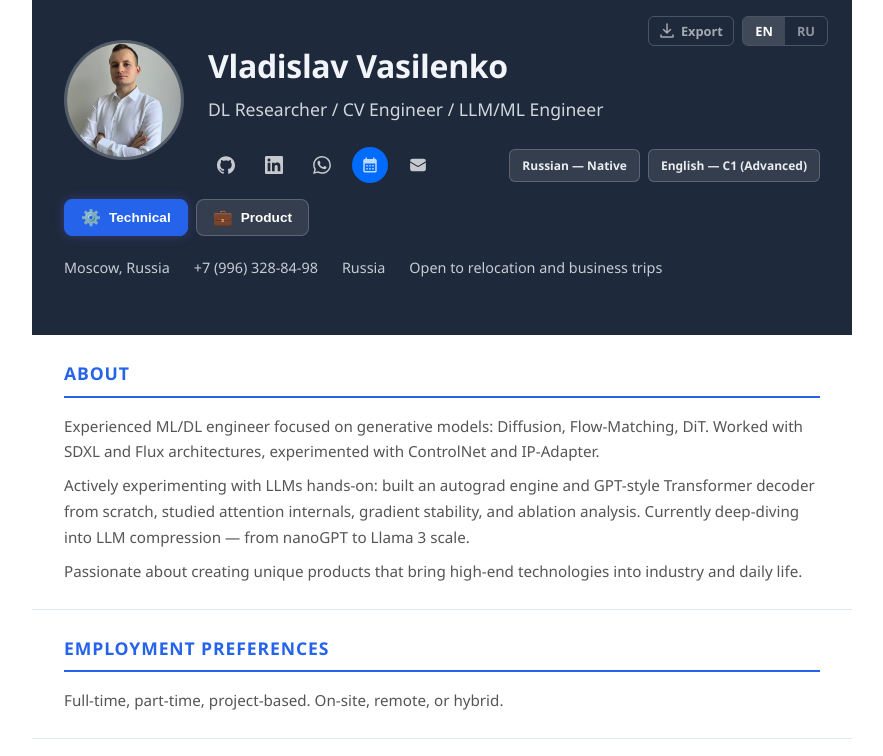
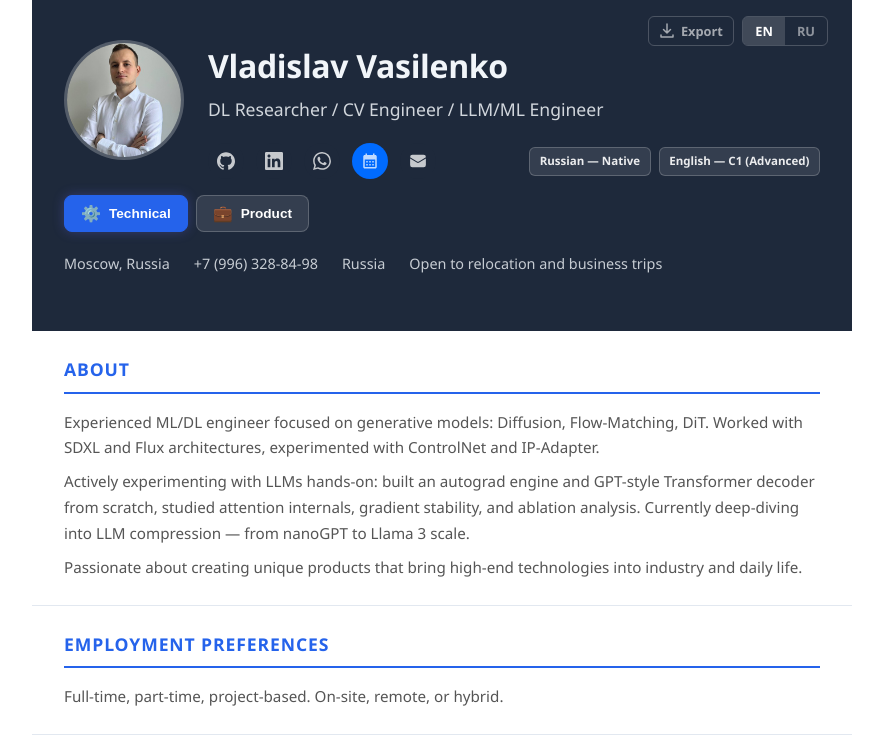
Before and after one commit to vladislav-vasilenko/vladislav-vasilenko.github.io, a website built with Vite: page index.html in a window 1280 px wide. Shown: the top 756 px of the page, without its empty margins (198-1081 px from the left). Built offline with nearby package versions, Linux system fonts and the light colour scheme.

Commit message:
fix: improve header language tag layout

```diff
--- a/content/ru/cv.json
+++ b/content/ru/cv.json
@@ -209,7 +209,7 @@
     }
   ],
   "languages": [
-    "Русский — Родной",
-    "Английский — C1 (Продвинутый)"
+    "Русский (Родной)",
+    "Английский (C1 Advanced)"
   ]
 }
--- a/src/style.css
+++ b/src/style.css
@@ -1054,8 +1054,8 @@ a:hover {
   display: flex;
   justify-content: space-between;
   align-items: center;
-  gap: 1.5rem;
-  margin-top: 1.5rem;
+  gap: 1rem;
+  margin-top: 1.25rem;
   flex-wrap: wrap;
 }
 
@@ -1072,11 +1072,11 @@ a:hover {
 }
 
 .lang-tag {
-  font-size: 0.75rem;
+  font-size: 0.72rem;
   font-weight: 600;
   color: rgba(255, 255, 255, 0.9);
   background: rgba(255, 255, 255, 0.1);
-  padding: 0.35rem 0.75rem;
+  padding: 0.25rem 0.6rem;
   border-radius: 6px;
   border: 1px solid rgba(255, 255, 255, 0.2);
   white-space: nowrap;
```
